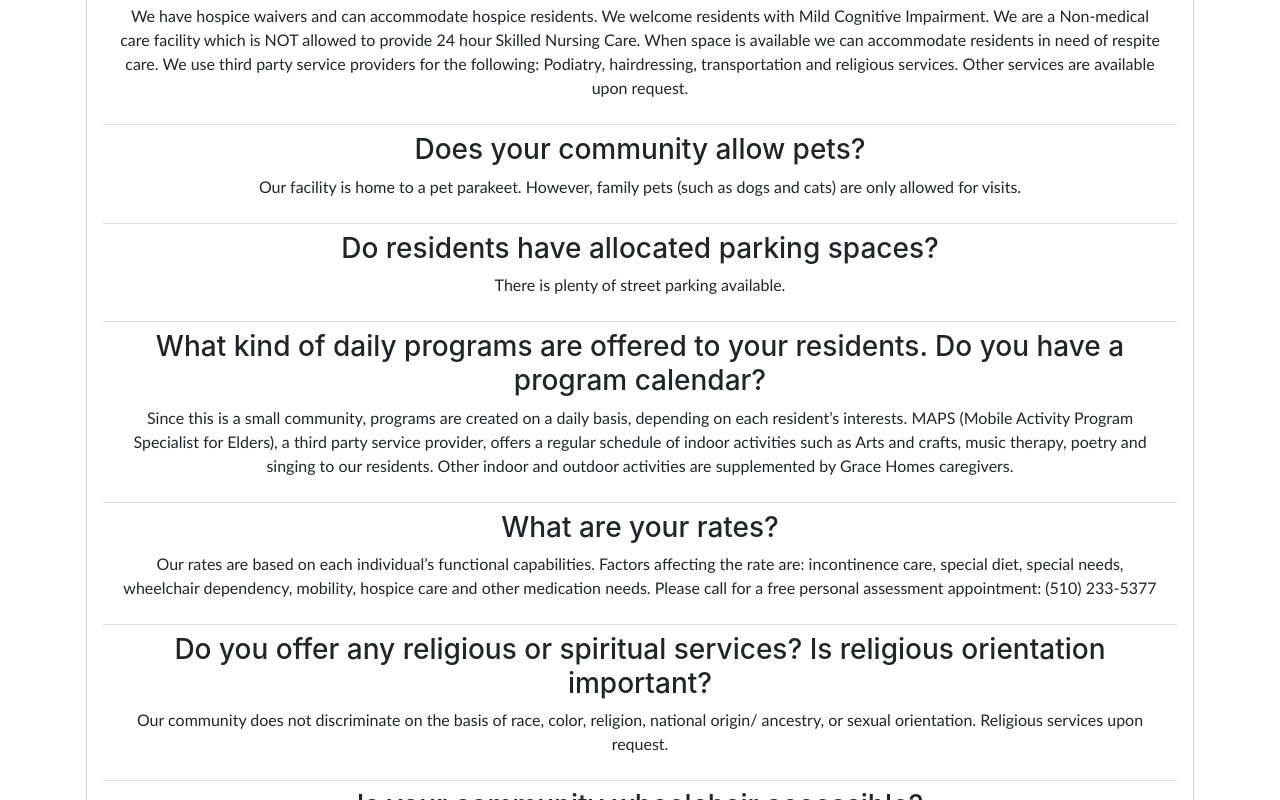
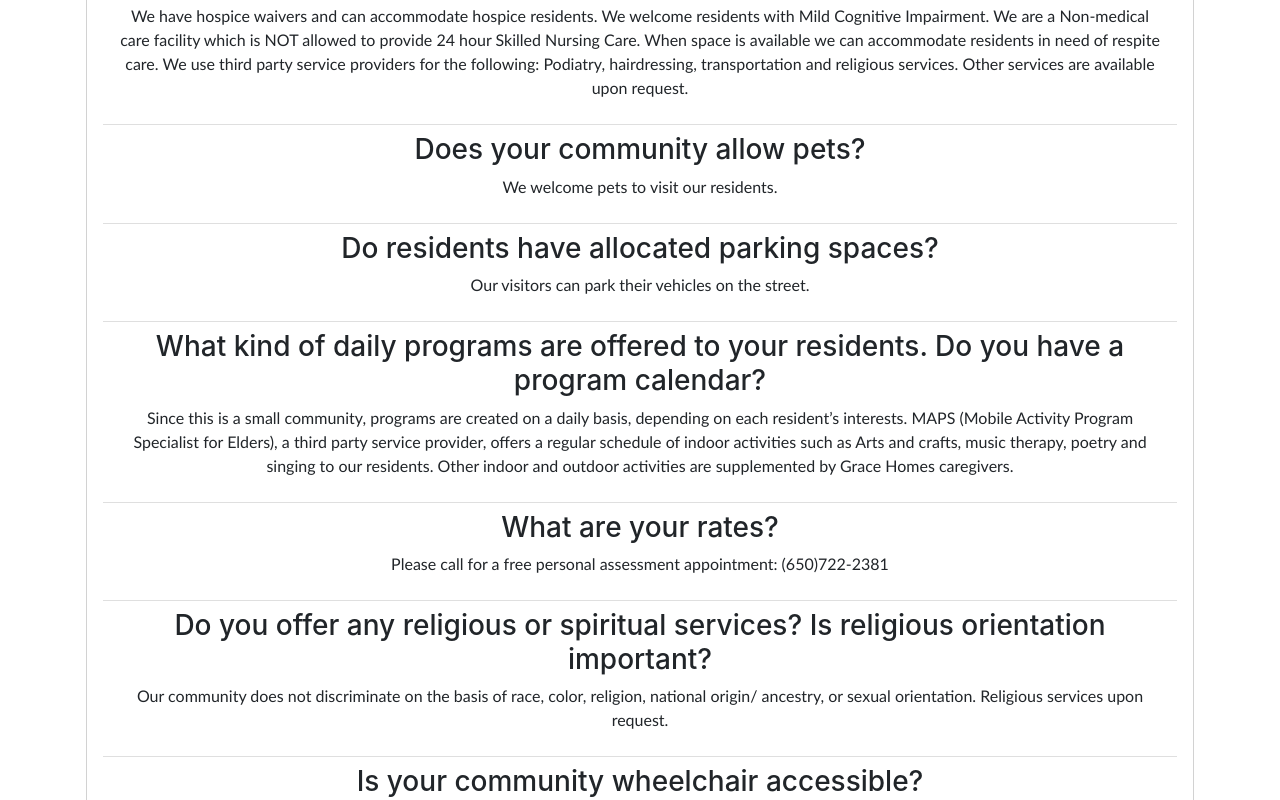
Before and after one commit to Vavarooks/Residents, a React (Create React App) app in the folder client/: page /faq in a window 1280 px wide. Shown: the part 625-1425 px from the top of the page. Built offline with nearby package versions, Linux system fonts and the light colour scheme.

Commit message:
fixed faq little bit

```diff
--- a/client/src/views/Faq.jsx
+++ b/client/src/views/Faq.jsx
@@ -35,11 +35,11 @@ const FAQ = () => {
                             </li>
                             <li className="list-group-item">
                                 <h3>Does your community allow pets?</h3>
-                                <p className="Fonts"> Our facility is home to a pet parakeet.  However, family pets (such as dogs and cats) are only allowed for visits.</p>
+                                <p className="Fonts"> We welcome pets to visit our residents.</p>
                             </li>
                             <li className="list-group-item">
                                 <h3> Do residents have allocated parking spaces?</h3>
-                                <p className="Fonts"> There is plenty of street parking available.</p>
+                                <p className="Fonts"> Our visitors can park their vehicles on the street.</p>
                             </li>
                             <li className="list-group-item">
                                 <h3>What kind of daily programs are offered to your residents. Do you have a program calendar?</h3>
@@ -49,8 +49,7 @@ const FAQ = () => {
                             </li>
                             <li className="list-group-item">
                                 <h3>What are your rates?</h3>
-                                <p className="Fonts">Our rates are based on each individual’s functional capabilities.  Factors affecting the rate are: incontinence care, special diet, special needs, wheelchair dependency, mobility, hospice care and other medication needs.
-                                Please call for a free personal assessment appointment: (510) 233-5377</p>
+                                <p className="Fonts">Please call for a free personal assessment appointment: (650)722-2381</p>
                             </li>
                             <li className="list-group-item">
                                 <h3>Do you offer any religious or spiritual services? Is religious orientation important?</h3>
```
